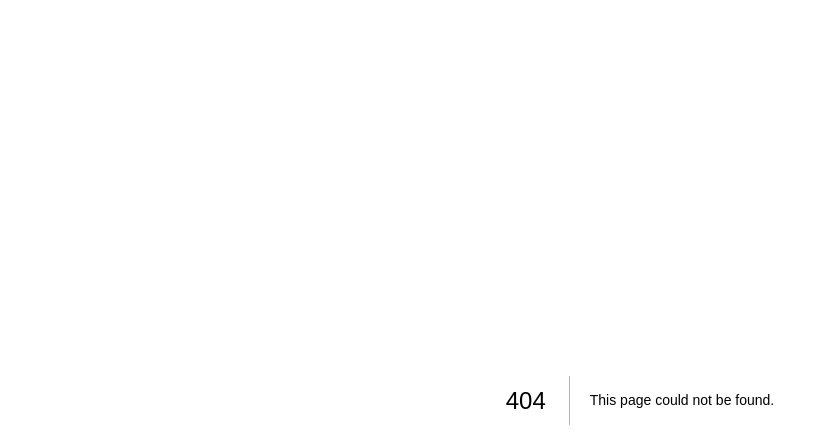
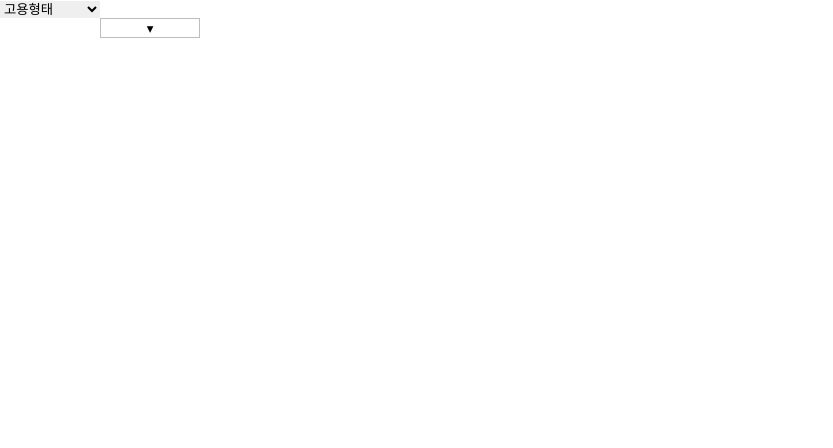
Before and after one commit to takk2/portfolio, a Next.js app: page /dropdown in a window 1280 px wide. Before the commit this address had no page. Shown: the top 448 px of the page, without its empty margins (0-833 px from the left). Built offline with nearby package versions, Linux system fonts and the light colour scheme; a web font is replaced by a local one.

Commit message:
[Update] custom selectBox component adding

```diff
--- /dev/null
+++ b/pages/dropdown/index.tsx
@@ -0,0 +1,82 @@
+import styled from "@emotion/styled";
+import React, { useRef, useState } from "react";
+
+const LIST_DATA = [
+  { id: 0, value: "고용형태" },
+  { id: 1, value: "정규직" },
+  { id: 2, value: "계약직" },
+  { id: 3, value: "단기계약직" },
+];
+
+const DropDownCustomPage = () => {
+  const [selectedValue, setSelectedValue] = useState<string>("");
+  const [isOpen, setIsOpen] = useState<boolean>(false);
+  const toggleBtnRef = useRef(!null);
+
+  const onToggleSelectBox = () => {
+    if (isOpen) {
+      setIsOpen(false);
+    } else setIsOpen(true);
+  };
+
+  const handleClickValue = (event: any) => {
+    setSelectedValue(event.target.value);
+  };
+  return (
+    <Wrapper>
+      <SelectBoxOrigin>
+        {LIST_DATA.map(e => (
+          <option key={e.id}>{e.value}</option>
+        ))}
+      </SelectBoxOrigin>
+
+      {/* custom */}
+      <CustomDropDownWrapper>
+        <CustomToggleButton type="button" onClick={onToggleSelectBox}>
+          <span>{selectedValue}</span>
+          <span>▾</span>
+        </CustomToggleButton>
+        {isOpen && (
+          <DropDown role="menu">
+            <ul>
+              {LIST_DATA.map(e => (
+                <li key={e.id} value={e.value} onClick={handleClickValue}>
+                  {e.value}
+                </li>
+              ))}
+            </ul>
+          </DropDown>
+        )}
+      </CustomDropDownWrapper>
+    </Wrapper>
+  );
+};
+
+export default DropDownCustomPage;
+
+//styled
+const Wrapper = styled.div`
+  width: 100%;
+`;
+
+const SelectBoxOrigin = styled.select`
+  width: 100px;
+`;
+
+const CustomDropDownWrapper = styled.div`
+  position: relative;
+  width: 120px;
+  margin-left: 100px;
+`;
+
+const CustomToggleButton = styled.button`
+  width: 100px;
+  height: 20px;
+
+  border: 1px solid #bdbdbd;
+`;
+const DropDown = styled.div`
+  position: absolute;
+  width: 100px;
+  border: 1px solid #bdbdbd;
+`;
```
